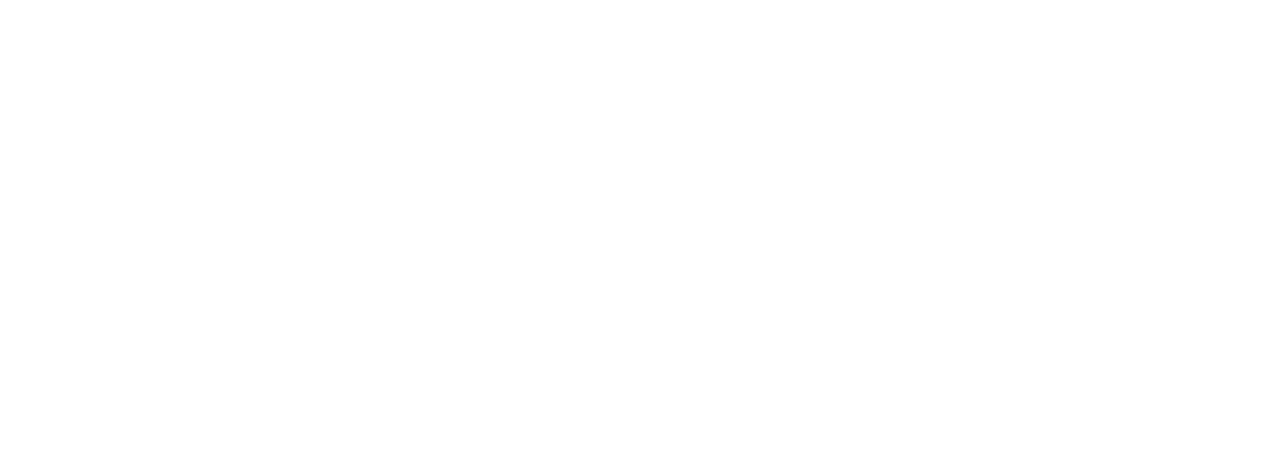
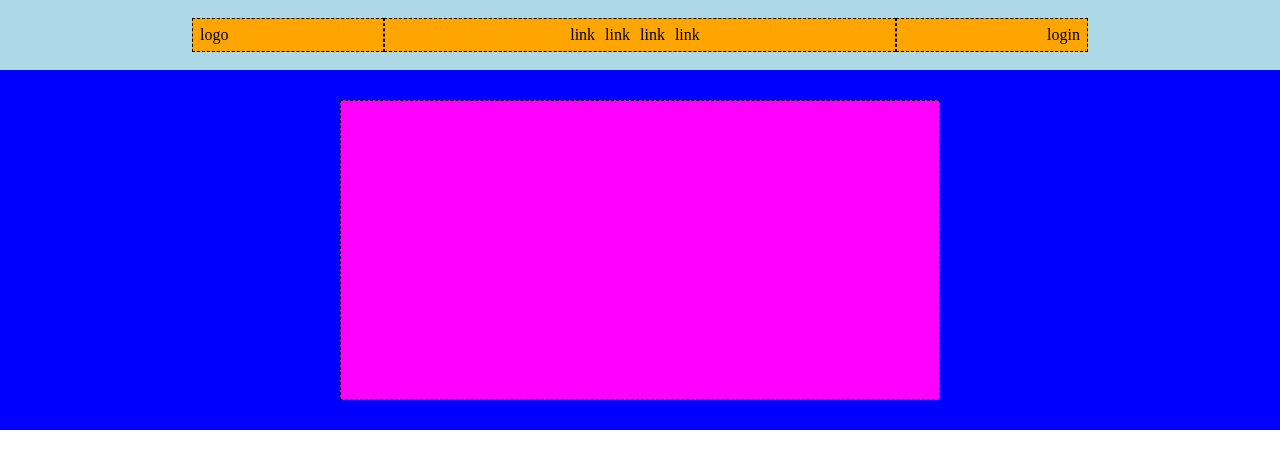
Before and after one commit to mirkosorrentino/htmlcss-struttura-discord, a plain HTML site: page index.html in a window 1280 px wide. Drawn offline with Linux system fonts and the light colour scheme.

Commit message:
Add: header

```diff
--- a/css/style.css
+++ b/css/style.css
@@ -5,10 +5,70 @@
     box-sizing: border-box;
 }
 
+a {
+    text-decoration: none;
+    color: inherit;
+}
+
 /* HEADER */
+
 /* header nav */
+.menu {
+    height: 70px;
+    display: flex;
+    align-items: center;
+    justify-content: center;
+
+    /* debug */
+    background-color: lightblue;
+}
+.navigation {
+    border: 1px dashed black;
+    padding: 7px;
+
+    /* debug */
+    background-color: orange;
+}
+
+.logo {
+    width: 15%;
+}
+
+.list {
+    width: 40%;
+    display: flex;
+    justify-content: center;
+    gap: 10px;
+}
+
+
+ul.list li {
+    list-style-type: none;
+}
+
+.login {
+    width: 15%;
+    display: flex;
+    justify-content: flex-end;
+}
 
 /* rest of header */
+.second-header {
+    padding: 30px;
+    display: flex;
+    justify-content: center;
+    /* debug */
+    background-color: blue;
+}
+
+.pink {
+    width: 600px;
+    height: 300px;
+
+    /* debug */
+    background-color: fuchsia;
+    border: 1px dashed black;
+}
 
 
 /* MAIN */
--- a/index.html
+++ b/index.html
@@ -11,11 +11,23 @@
     <!-- header -->
     <header>
         <!-- header nav -->
-        <nav></nav>
+        <nav class="menu">
+                <div class="logo navigation">logo</div>
+                <ul class="list navigation">
+                    <li><a href="">link</a></li>
+                    <li><a href="">link</a></li>
+                    <li><a href="">link</a></li>
+                    <li><a href="">link</a></li>
+                    <li></li>
+                </ul>
+                <div class="login navigation">login</div>
+        </nav>
         <!-- end header nav -->
 
         <!-- rest of header -->
-        <div></div>
+        <div class="second-header">
+            <div class="pink"></div>
+        </div>
         <!-- end rest of header -->
     </header>
     <!-- end header -->
```
